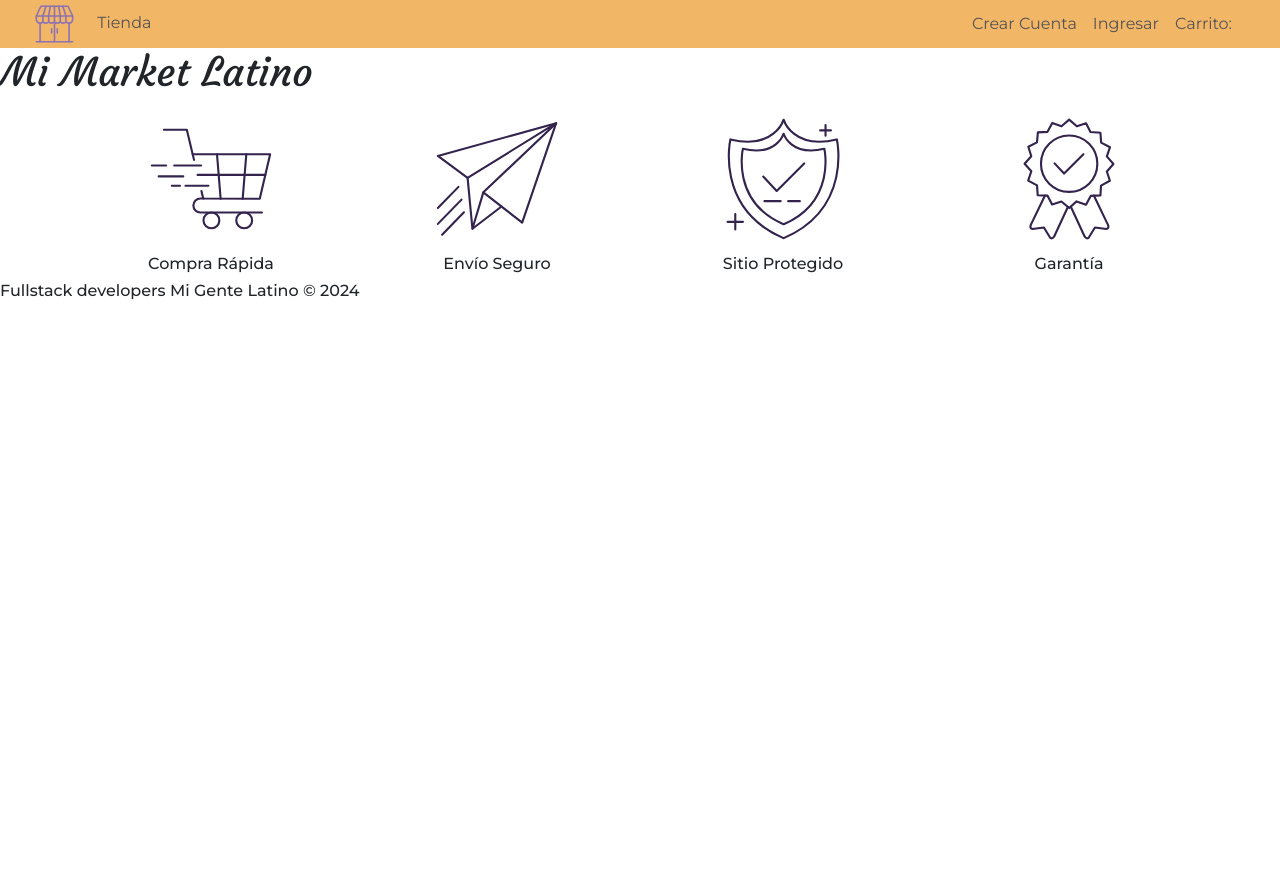
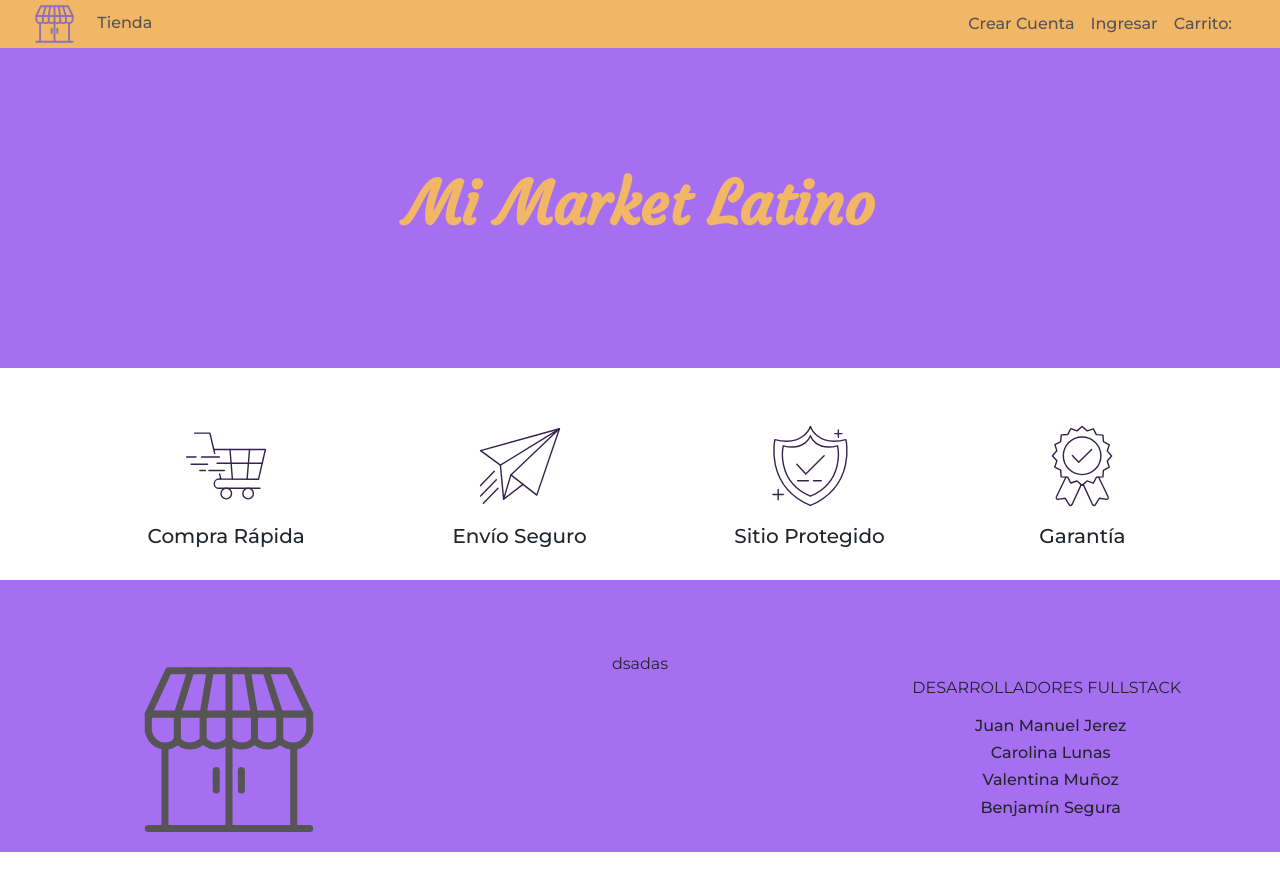
Before and after one commit to carolinalunasfarah/marketplace-frontend-react-user, a React (Vite) app in the folder frontend/: page / in a window 1280 px wide. Before the commit the page ends 800 px from the top, so only its background shows below. Built offline with nearby package versions, Linux system fonts and the light colour scheme.

Commit message:
create footer and fix other styles

```diff
--- a/frontend/src/App.css
+++ b/frontend/src/App.css
@@ -90,27 +90,50 @@
 .inactive {
     color: rgb(86, 83, 84);
 }
-
 .navigation {
     height: 3rem;
     background-color: rgb(242, 182, 103);
 }
-
 .navLinks {
     display: flex;
     justify-content: space-between;
     align-items: center;
     width: 100%;
     padding: 0rem 2rem;
+    font-weight: 500;
 }
 
 /* logo */
+/* navigation */
 .logo {
     width: 45px;
 }
+/* footer */
+.logoFooter {
+    width: 200px;
+}
+footer {
+    background-color: rgb(166, 111, 242);
+}
 
-/* Reinsurance */
+/* Reinsurances */
 .reinsurance_icons {
-    width: 150px;
-    fill: blue;
+    width: 100px;
 }
+.reinsurance_texts {
+    font-size: 20px;
+}
+
+/* Home */
+header {
+    background-color: rgb(166, 111, 242);
+    height: 20rem;
+    display: flex;
+    justify-content: center;
+    align-items: center;
+}
+header h1 {
+    font-size: 60px;
+    font-weight: 700;
+    color: rgb(242, 182, 103);
+}
--- a/frontend/src/components/Footer.jsx
+++ b/frontend/src/components/Footer.jsx
@@ -1,7 +1,37 @@
+import { Row, Col } from "react-bootstrap";
+import logo from "../img/logoInactive.svg";
+
 const Footer = () => {
     return (
-        <div>Footer</div>
-    )
-}
+        <>
+            <footer className="position-relative mt-4">
+                <sectionv className="skewed-footer"></sectionv>
+                <section id="footer">
+                    <Row className="flex-column flex-lg-row align-items-start pt-4 m-4 text-center bg-opacity-25">
+                        <Col className="mt-2 mt-lg-4 pt-4">
+                            <img
+                                src={logo}
+                                className="logoFooter"
+                                alt="Ícono carro de compras"
+                            />
+                        </Col>
+                        <Col className="mt-lg-4 pt-lg-4">dsadas</Col>
+                        <Col className="mt-lg-4 pt-lg-4">
+                            <article className="my-2 my-lg-4">
+                                <span className="badge-red p-1 me-2">
+                                    DESARROLLADORES FULLSTACK
+                                </span>{" "}
+                                <h6 className="mt-3">Juan Manuel Jerez</h6>
+                                <h6>Carolina Lunas</h6>
+                                <h6>Valentina Muñoz</h6>
+                                <h6>Benjamín Segura</h6>
+                            </article>
+                        </Col>
+                    </Row>
+                </section>
+            </footer>
+        </>
+    );
+};
 
-export default Footer
+export default Footer;
--- a/frontend/src/components/Navigation.jsx
+++ b/frontend/src/components/Navigation.jsx
@@ -11,15 +11,16 @@ const Navigation = () => {
     const location = useLocation();
     const { emptyCart } = useContext(ProductContext);
 
+    const activeClass = ({ isActive }) => (isActive ? "active" : "inactive");
     const isActive = (path) => location.pathname === path;
-    const activeClass = (path) => (isActive(path) ? "active" : "inactive");
+    const activeLogo = (path) => (isActive(path) ? "active" : "inactive");
     const logoSrc = isActive("/") ? logoActive : logoInactive;
 
     return (
         <Navbar className="navigation">
-            <section className="navLinks">
-                <div>
-                    <NavLink className={activeClass} to="/">
+            <div className="navLinks">
+                <section>
+                    <NavLink className={activeLogo} to="/">
                         <img
                             src={logoSrc}
                             className="logo"
@@ -30,8 +31,8 @@ const Navigation = () => {
                         {" "}
                         Tienda
                     </NavLink>
-                </div>
-                <div>
+                </section>
+                <section>
                     <NavLink className={activeClass} to="/register">
                         Crear Cuenta
                     </NavLink>
@@ -41,8 +42,8 @@ const Navigation = () => {
                     <NavLink className={activeClass} to="/cart">
                         Carrito: {emptyCart}
                     </NavLink>
-                </div>
-            </section>
+                </section>
+            </div>
         </Navbar>
     );
 };
--- a/frontend/src/components/Reinsurances.jsx
+++ b/frontend/src/components/Reinsurances.jsx
@@ -12,7 +12,7 @@ const Reinsurances = () => {
                     className="reinsurance_icons"
                     alt="Ícono carro de compras"
                 />
-                <h6>Compra Rápida</h6>
+                <h6 className="reinsurance_texts mt-2">Compra Rápida</h6>
             </article>
             <article className="d-flex flex-column align-items-center">
                 <img
@@ -20,7 +20,7 @@ const Reinsurances = () => {
                     className="reinsurance_icons"
                     alt="Ícono avión de papel"
                 />
-                <h6>Envío Seguro</h6>
+                <h6 className="reinsurance_texts mt-2">Envío Seguro</h6>
             </article>
             <article className="d-flex flex-column align-items-center">
                 <img
@@ -28,7 +28,7 @@ const Reinsurances = () => {
                     className="reinsurance_icons"
                     alt="Ícono escudo"
                 />
-                <h6>Sitio Protegido</h6>
+                <h6 className="reinsurance_texts mt-2">Sitio Protegido</h6>
             </article>
             <article className="d-flex flex-column align-items-center">
                 <img
@@ -36,7 +36,7 @@ const Reinsurances = () => {
                     className="reinsurance_icons"
                     alt="Ícono listón"
                 />
-                <h6>Garantía</h6>
+                <h6 className="reinsurance_texts mt-2">Garantía</h6>
             </article>
         </section>
     );
--- a/frontend/src/views/Home.jsx
+++ b/frontend/src/views/Home.jsx
@@ -1,17 +1,16 @@
 import Reinsurances from "../components/Reinsurances";
+import Footer from "../components/Footer";
 
 const Home = () => {
     return (
         <>
-            <header>
+            <header className="mb-5">
                 <h1 className="title">Mi Market Latino</h1>
             </header>
             <main>
-                <Reinsurances/>
+                <Reinsurances />
             </main>
-            <footer>
-                <h6>Fullstack developers Mi Gente Latino © 2024</h6>
-            </footer>
+            <Footer />
         </>
     );
 };
```
Also changed, not shown: frontend/src/img/logoActive.svg.
